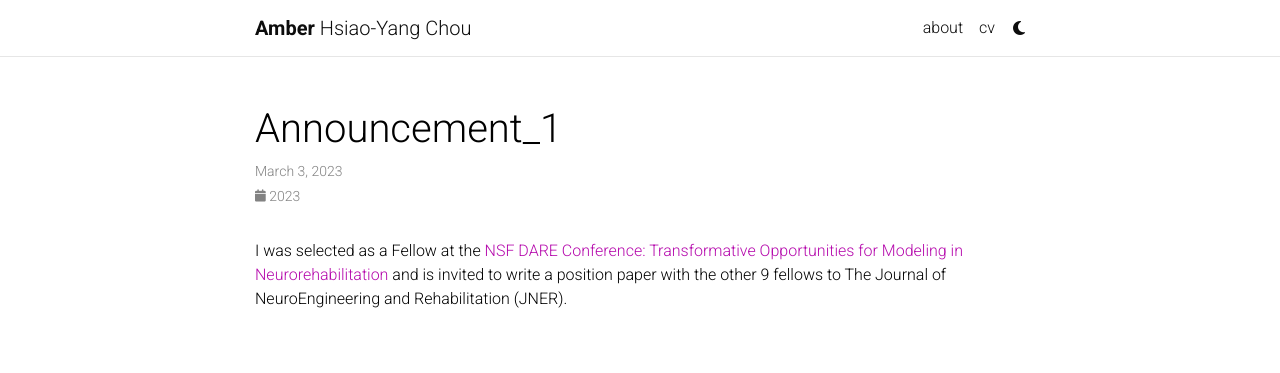
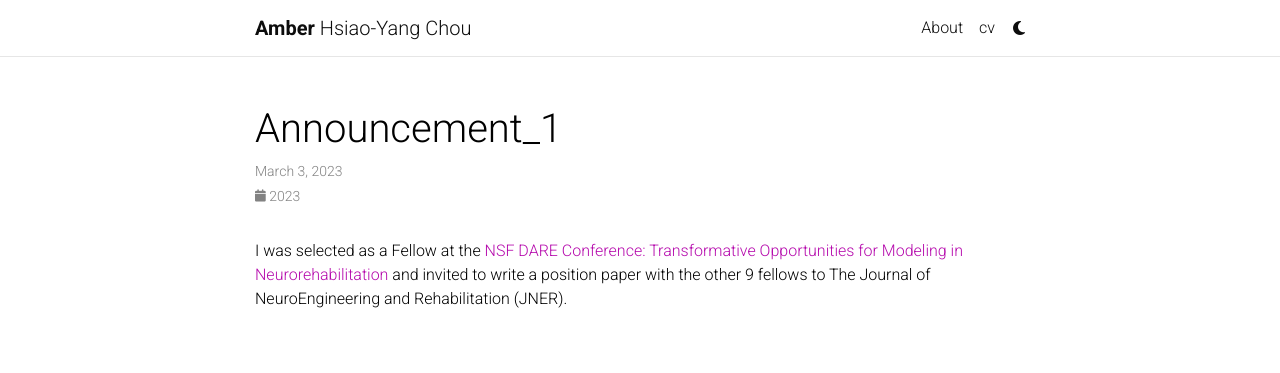
Before and after one commit to amberhychou/amberhychou.github.io, a Jekyll site: the page built from _news/announcement_1.md, in a window 1280 px wide. Shown: the top 373 px of the page. Built offline with Jekyll 4.4.1, drawn with Linux system fonts in a browser that asks for light colours; comment, search, counter and statistics services are not loaded; a style sheet for code colours, icons or effects is not loaded.

```diff
--- a/_news/announcement_1.md
+++ b/_news/announcement_1.md
@@ -5,4 +5,4 @@ inline: true
 related_posts: false
 ---
 
-I was selected as a Fellow at the <a href="https://sites.usc.edu/dare2023/">NSF DARE Conference: Transformative Opportunities for Modeling in Neurorehabilitation</a> and is invited to write a position paper with the other 9 fellows to The Journal of NeuroEngineering and Rehabilitation (JNER).
+I was selected as a Fellow at the <a href="https://sites.usc.edu/dare2023/">NSF DARE Conference: Transformative Opportunities for Modeling in Neurorehabilitation</a> and invited to write a position paper with the other 9 fellows to The Journal of NeuroEngineering and Rehabilitation (JNER).
```
Also changed, not shown: _news/announcement_3.md (+1 -1 lines), _news/announcement_4.md (+1 -1 lines), _pages/about.md (+5 -2 lines), _pages/cv.md (+1 -1 lines).
